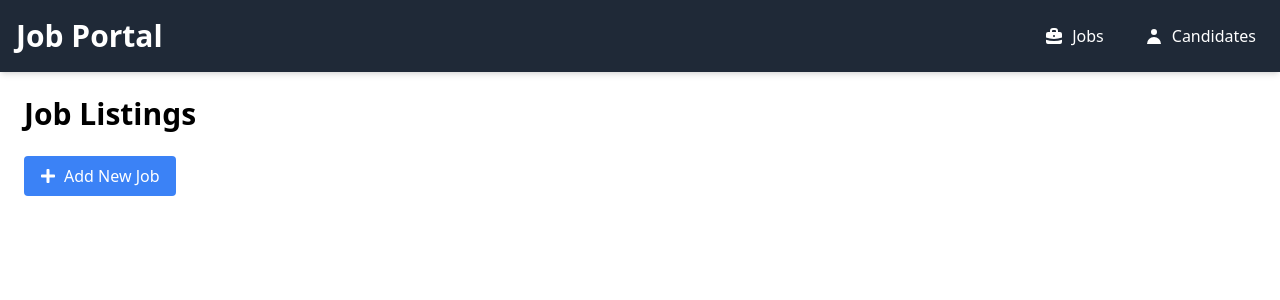
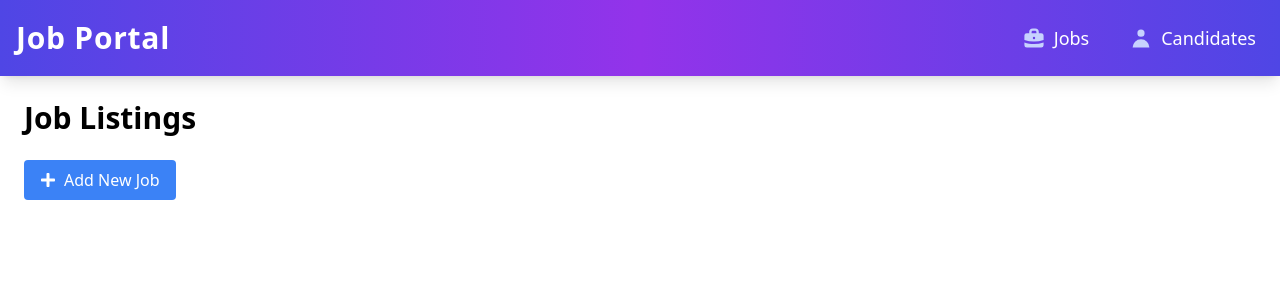
Before and after one commit to Antrikshguleria/job_portal, a React (Vite) app: page / in a window 1280 px wide. Shown: the top 300 px of the page. Built offline with nearby package versions, Linux system fonts and the light colour scheme.

Commit message:
Update Navbar.jsx

```diff
--- a/src/components/Navbar.jsx
+++ b/src/components/Navbar.jsx
@@ -1,21 +1,29 @@
-import { Link } from "react-router-dom"; // Import Link from react-router-dom
+import { Link } from "react-router-dom";
 import { BriefcaseIcon, UserIcon } from "@heroicons/react/solid";
 
 const Navbar = () => {
   return (
-    <nav className="bg-gray-800 p-4 shadow-md">
+    <nav className="bg-gradient-to-r from-indigo-600 via-purple-600 to-indigo-600 p-4 shadow-lg">
       <div className="container mx-auto flex justify-between items-center text-white">
-        <h1 className="text-3xl font-bold">Job Portal</h1>
+        <h1 className="text-3xl font-extrabold tracking-wide text-white hover:text-indigo-200 transition duration-300">
+          Job Portal
+        </h1>
         <div className="flex space-x-6">
           {/* Link to the Job Page */}
-          <Link to="/" className="flex items-center space-x-2 hover:bg-gray-700 p-2 rounded-lg">
-            <BriefcaseIcon className="h-5 w-5" />
-            <span>Jobs</span>
+          <Link
+            to="/"
+            className="flex items-center space-x-2 p-2 rounded-lg text-lg font-medium transition duration-200 transform hover:bg-indigo-500 hover:scale-105 hover:shadow-md"
+          >
+            <BriefcaseIcon className="h-6 w-6 text-indigo-200" />
+            <span className="hover:text-indigo-100">Jobs</span>
           </Link>
           {/* Link to Candidates Page */}
-          <Link to="/candidates" className="flex items-center space-x-2 hover:bg-gray-700 p-2 rounded-lg">
-            <UserIcon className="h-5 w-5" />
-            <span>Candidates</span>
+          <Link
+            to="/candidates"
+            className="flex items-center space-x-2 p-2 rounded-lg text-lg font-medium transition duration-200 transform hover:bg-indigo-500 hover:scale-105 hover:shadow-md"
+          >
+            <UserIcon className="h-6 w-6 text-indigo-200" />
+            <span className="hover:text-indigo-100">Candidates</span>
           </Link>
         </div>
       </div>
```
